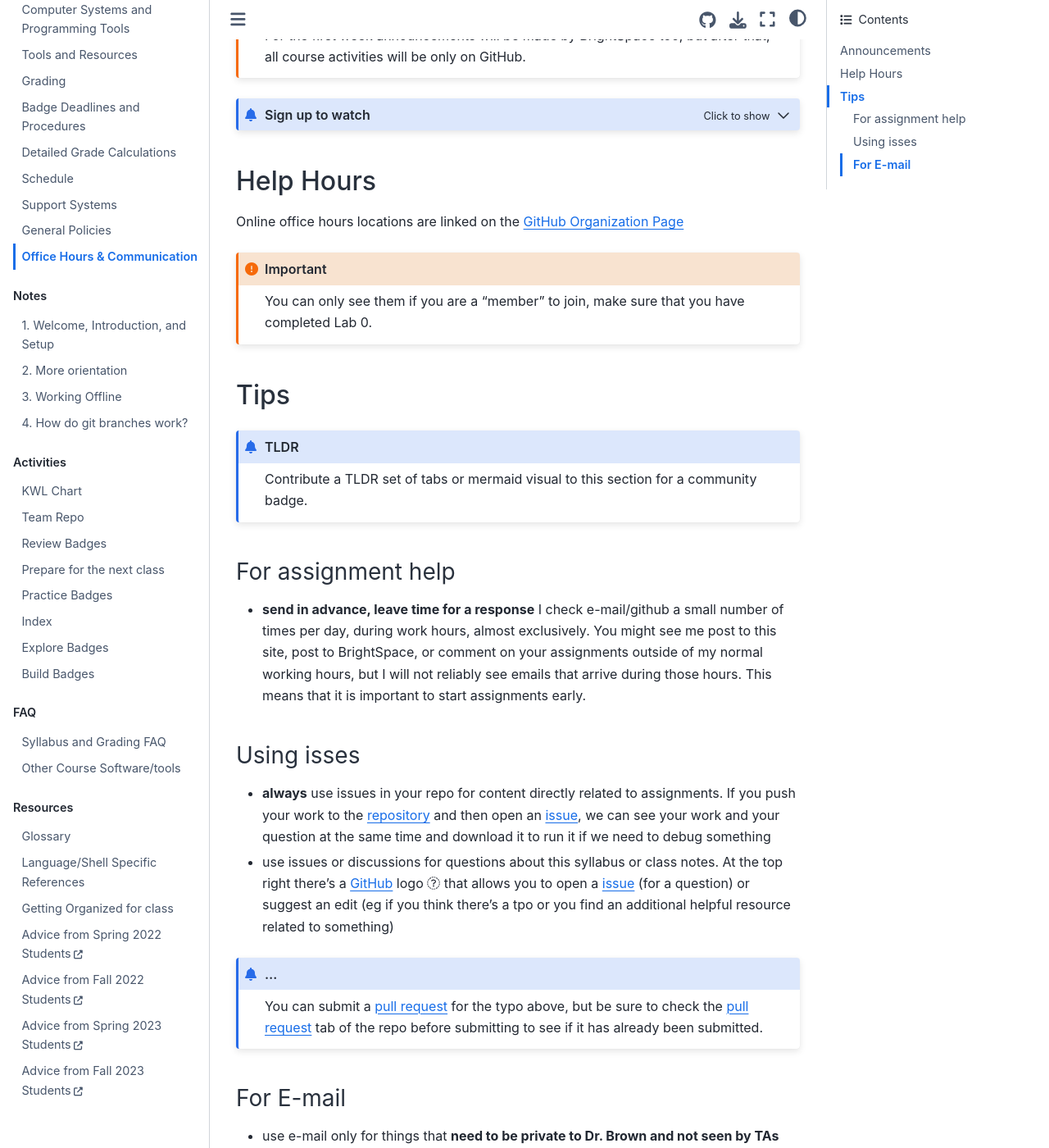
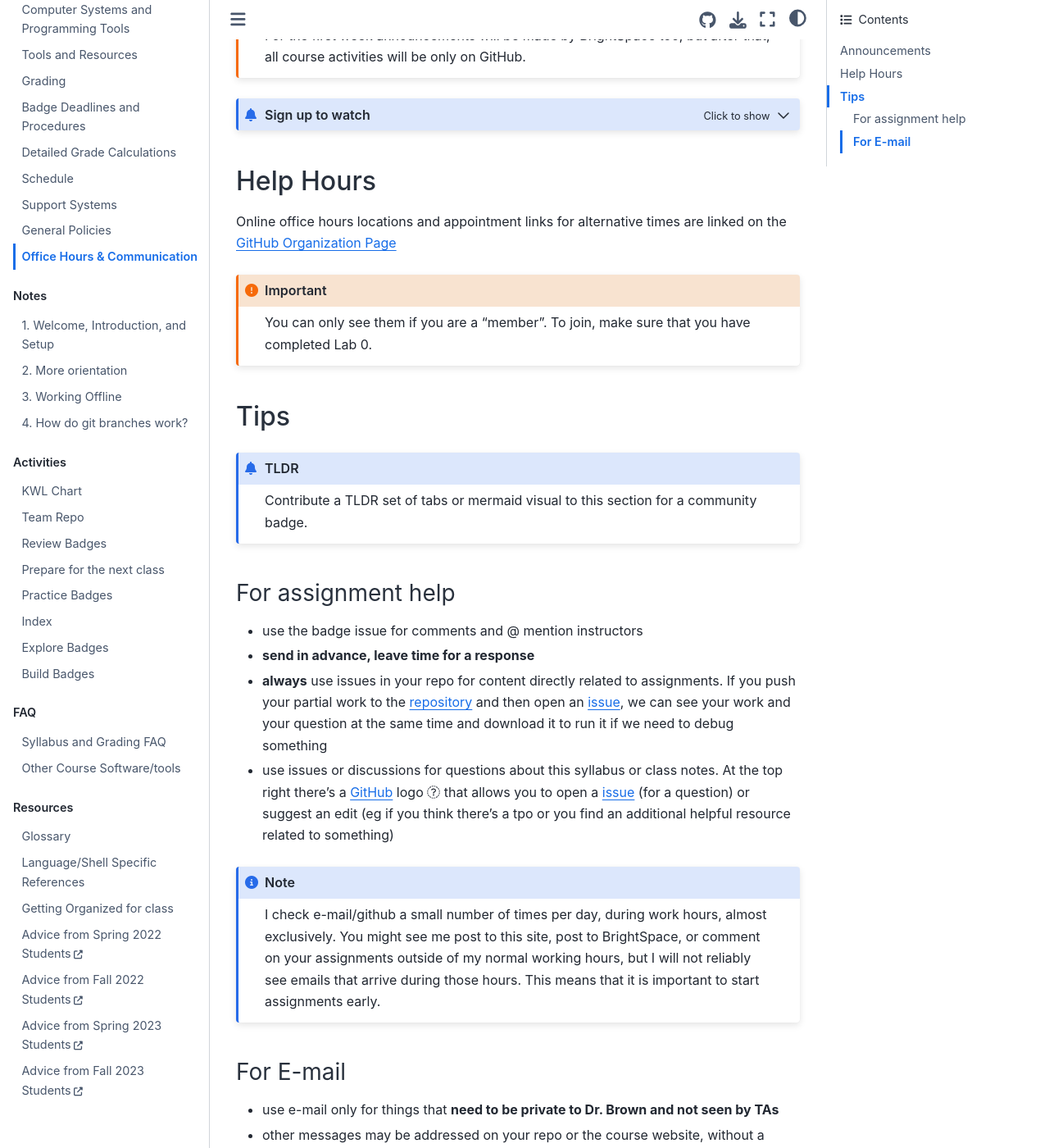
Before and after one commit to pelli18/fall2024, a Jupyter Book: the page built from syllabus/communication.md, in a window 1280 px wide and 1400 px high, scrolled down 362 px. Shown: the whole window at 82% size. Built offline with Jupyter Book 1.0.4 settings and Sphinx 7.4.7 and the Sphinx Book theme 1.1.4, drawn with Linux system fonts in a browser that asks for light colours; pages that are not in the unit, such as notebooks, are missing from menus; some of the changed text lies outside the part shown.

Commit message:
communication clarifications

````diff
--- a/syllabus/communication.md
+++ b/syllabus/communication.md
@@ -57,10 +57,10 @@ put this on a {term}`branch` called `watch_community_badge` and title your PR "C
 help_df.style.hide(axis="index")
 ```
 
-Online office hours locations are linked on the [GitHub Organization Page](https://github.com/compsys-progtools)
+Online office hours locations and appointment links for alternative times are linked on the [GitHub Organization Page](https://github.com/compsys-progtools)
 
 ```{important}
-You can only see them if you are a "member" to join, make sure that you have completed Lab 0.
+You can only see them if you are a "member". To join, make sure that you have completed Lab 0.
 ```
 
 <!--
@@ -110,25 +110,22 @@ Contribute a TLDR set of tabs or mermaid visual to this section for a community
 
 ### For assignment help
 
-- **send in advance, leave time for a response** I check e-mail/github a small number of times per day, during work hours, almost exclusively. You might see me post to this site, post to BrightSpace, or comment on your assignments outside of my normal working hours, but I will not reliably see emails that arrive during those hours. This means that it is important to start assignments early.
-
-### Using isses
-
-
-- **always** use issues in your repo for content directly related to assignments.  If you {term}`push` your work to the {term}`repository` and then open an {term}`issue`, we can see your work and your question at the same time and download it to run it if we need to debug something
+- use the badge issue for comments and @ mention instructors
+- **send in advance, leave time for a response**
+- **always** use issues in your repo for content directly related to assignments.  If you {term}`push` your partial work to the {term}`repository` and then open an {term}`issue`, we can see your work and your question at the same time and download it to run it if we need to debug something
 - use issues or discussions for questions about this syllabus or class notes. At the top right there's a {term}`GitHub` logo {fa}`github` that allows you to open a {term}`issue` (for a question) or suggest an edit (eg if you think there's a tpo or you find an additional helpful resource related to something)
 
 
-```{admonition} ...
-:class: anchor,dropdown
+```{note}
+I check e-mail/github a small number of times per day, during work hours, almost exclusively. You might see me post to this site, post to BrightSpace, or comment on your assignments outside of my normal working hours, but I will not reliably see emails that arrive during those hours. This means that it is important to start assignments early.
+```
 
-You can submit a {term}`pull request` for the typo above, but be sure to check the {term}`pull request` tab of the repo before submitting to see if it has already been submitted.
-```
 
 ### For E-mail
 
 - use e-mail only for things that **need to be private to Dr. Brown and not seen by TAs**
-- Include `[CSC392]`  in the subject line of your email along with the topic of your message. This is important, because your messages are important, but I also get a lot of e-mail. Consider these a cheat code to my inbox: I have setup a filter that will flag your e-mail if you include that in subject to ensure that I see it.
+- other messages may be addressed on your repo or the course website, without a response via email
+- Include `[CSC311]`  in the subject line of your email along with the topic of your message. This is important, because your messages are important, but I also get a lot of e-mail. Consider these a cheat code to my inbox: I have setup a filter that will flag your e-mail if you include that in subject to ensure that I see it.
 
 ```{admonition} Should you e-mail your work?
 :class: anchor,dropdown
````
